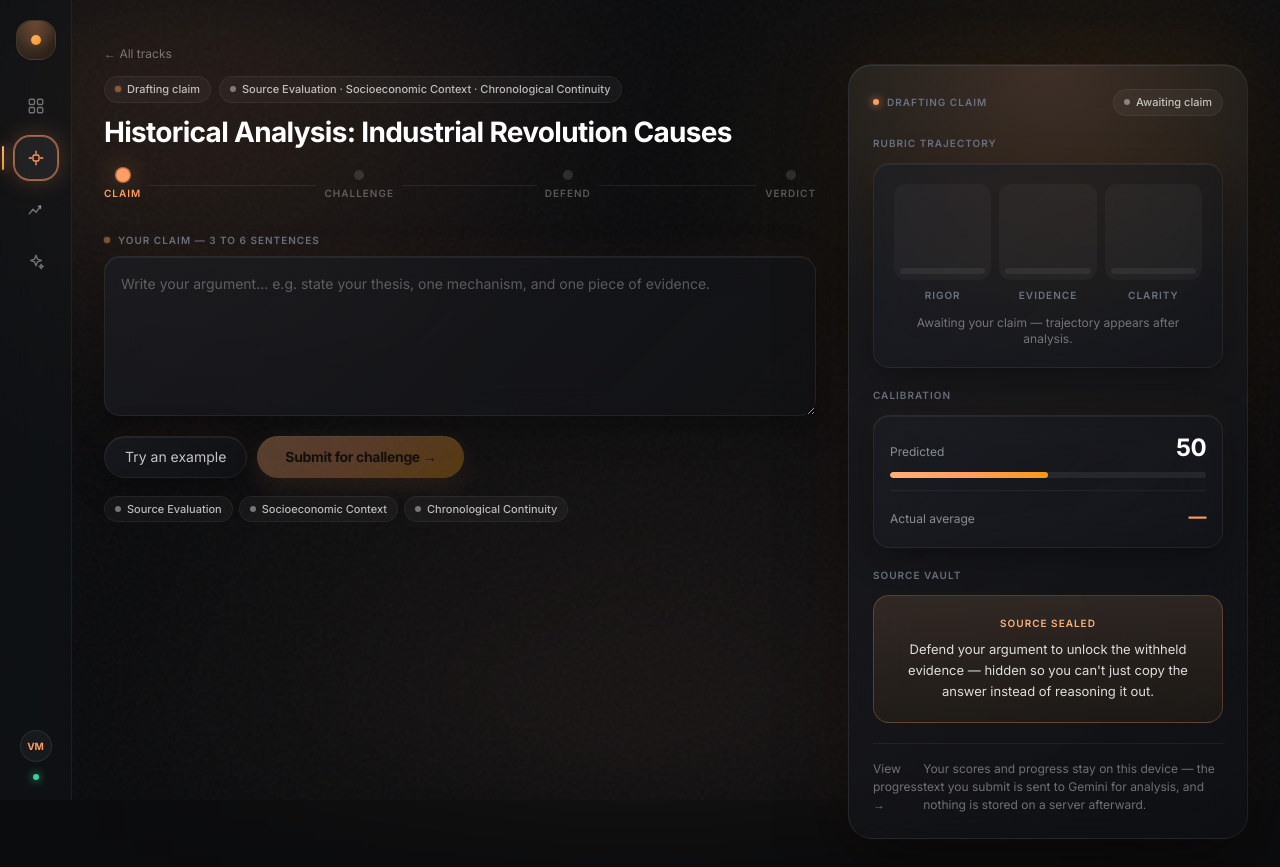
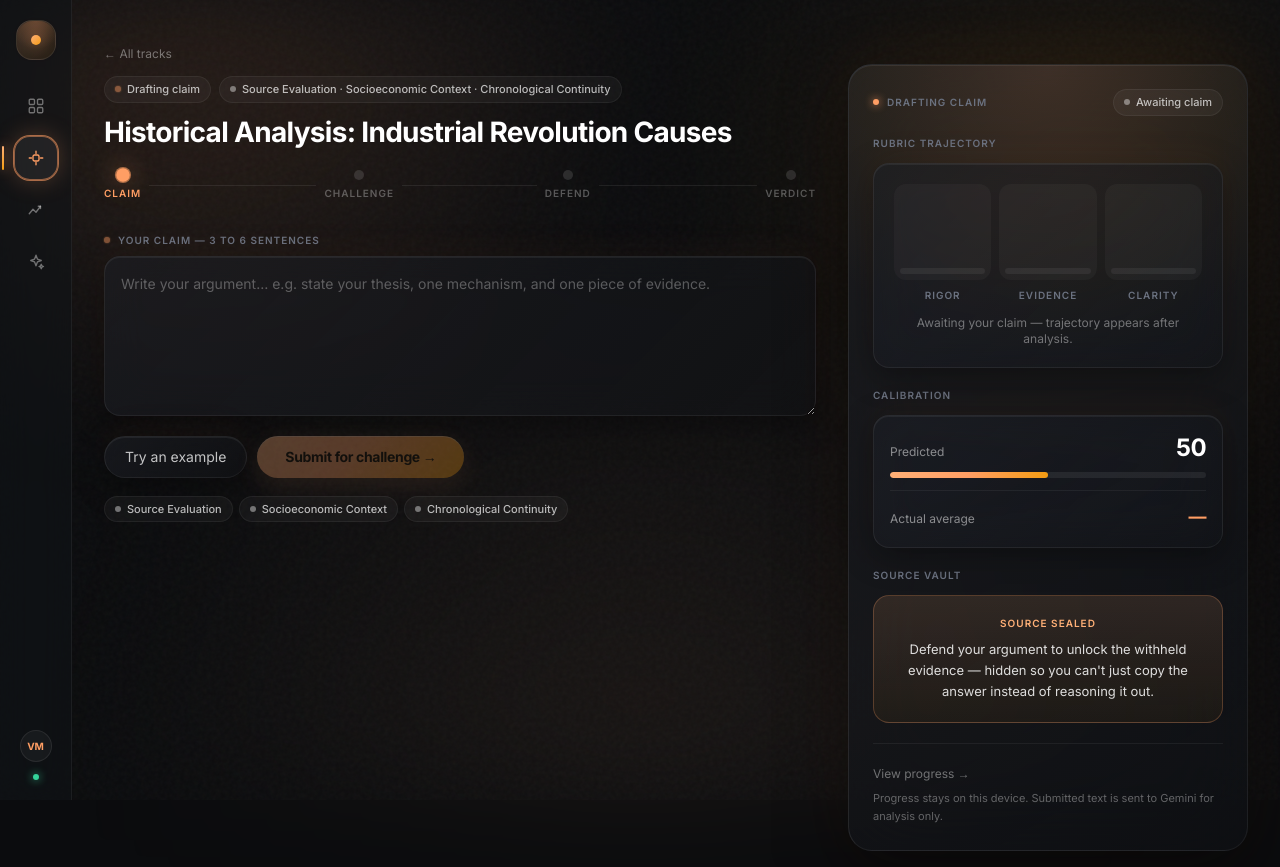
Before and after one commit to kathir-iTech/Prometheus, a Next.js app: page /workspace/historical_analysis in a window 1280 px wide. Built offline with nearby package versions, Linux system fonts and the light colour scheme.

Commit message:
Fix broken footer overlap in PreviewPane, remove doubled Ungraded label

```diff
--- a/src/components/PreviewPane.tsx
+++ b/src/components/PreviewPane.tsx
@@ -182,11 +182,13 @@ function PreviewPaneComponent({
       </div>
 
       {!compact && (
-        <div className="flex items-center justify-between border-t border-white/[0.06] pt-4 text-[12px] text-white/40">
-          <Link href="/progress" className="transition-colors duration-300 ease-expo hover:text-amber-core">
+        <div className="border-t border-white/[0.06] pt-4">
+          <Link href="/progress" className="text-[12px] text-white/40 transition-colors duration-300 ease-expo hover:text-amber-core">
             View progress →
           </Link>
-          <span>Your scores and progress stay on this device — the text you submit is sent to Gemini for analysis, and nothing is stored on a server afterward.</span>
+          <p className="mt-1.5 text-[11px] leading-relaxed text-white/35">
+            Progress stays on this device. Submitted text is sent to Gemini for analysis only.
+          </p>
         </div>
       )}
     </aside>
--- a/src/lib/track-metadata.ts
+++ b/src/lib/track-metadata.ts
@@ -31,7 +31,7 @@ export const TRACK_METADATA: TrackMetadata[] = [
   {
     id: 'sandbox',
     title: 'Sandbox — Open Topic',
-    rubricCriteria: ['Ungraded', 'No fixed source', "AI's own assessment only"],
+    rubricCriteria: ['No fixed source', "AI's own assessment only"],
     ungraded: true,
   },
 ];
```
